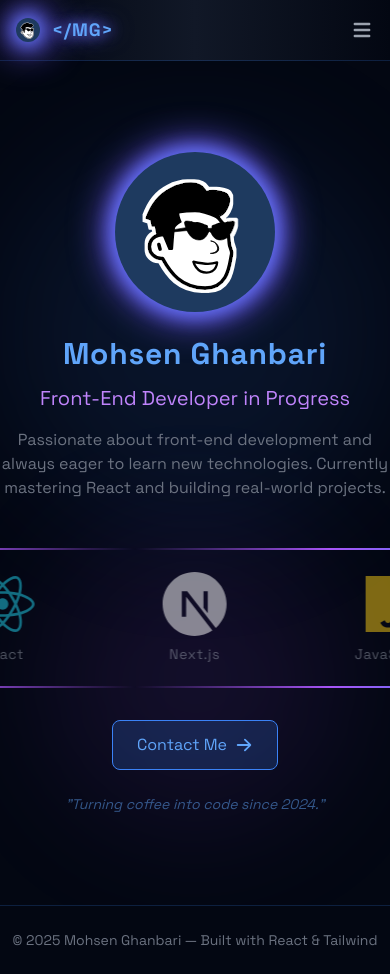
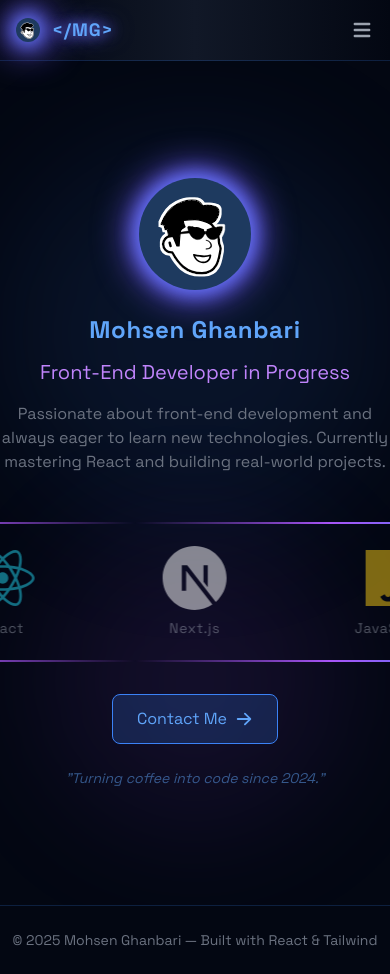
Before and after one commit to Ghanbariii/potfolio, a React (Create React App) app in the folder my/: page / in a window 390 px wide. Built offline with nearby package versions, Linux system fonts and the light colour scheme.

Commit message:
fixed font size

```diff
--- a/my/src/App.js
+++ b/my/src/App.js
@@ -25,11 +25,11 @@ function Home() {
       <img
         src="/avatar.svg"
         alt="Mohsen Ghanbari"
-        className="w-40 h-40 rounded-full mb-6 relative z-10 neon-border"
+        className="w-28 h-28 md:w-40 md:h-40 rounded-full mb-6 relative z-10 neon-border"
         style={{ background: "#1e3a5f" }}
       />
 
-      <h1 className="text-3xl md:text-5xl font-bold text-blue-400 relative z-10 tracking-wide animate-fadeUp delay-200">
+      <h1 className="text-2xl md:text-5xl font-bold text-blue-400 relative z-10 tracking-wide animate-fadeUp delay-200">
         Mohsen Ghanbari
       </h1>
       <h2 className="text-xl text-purple-400 mt-3 relative z-10 animate-fadeUp delay-300">
```
